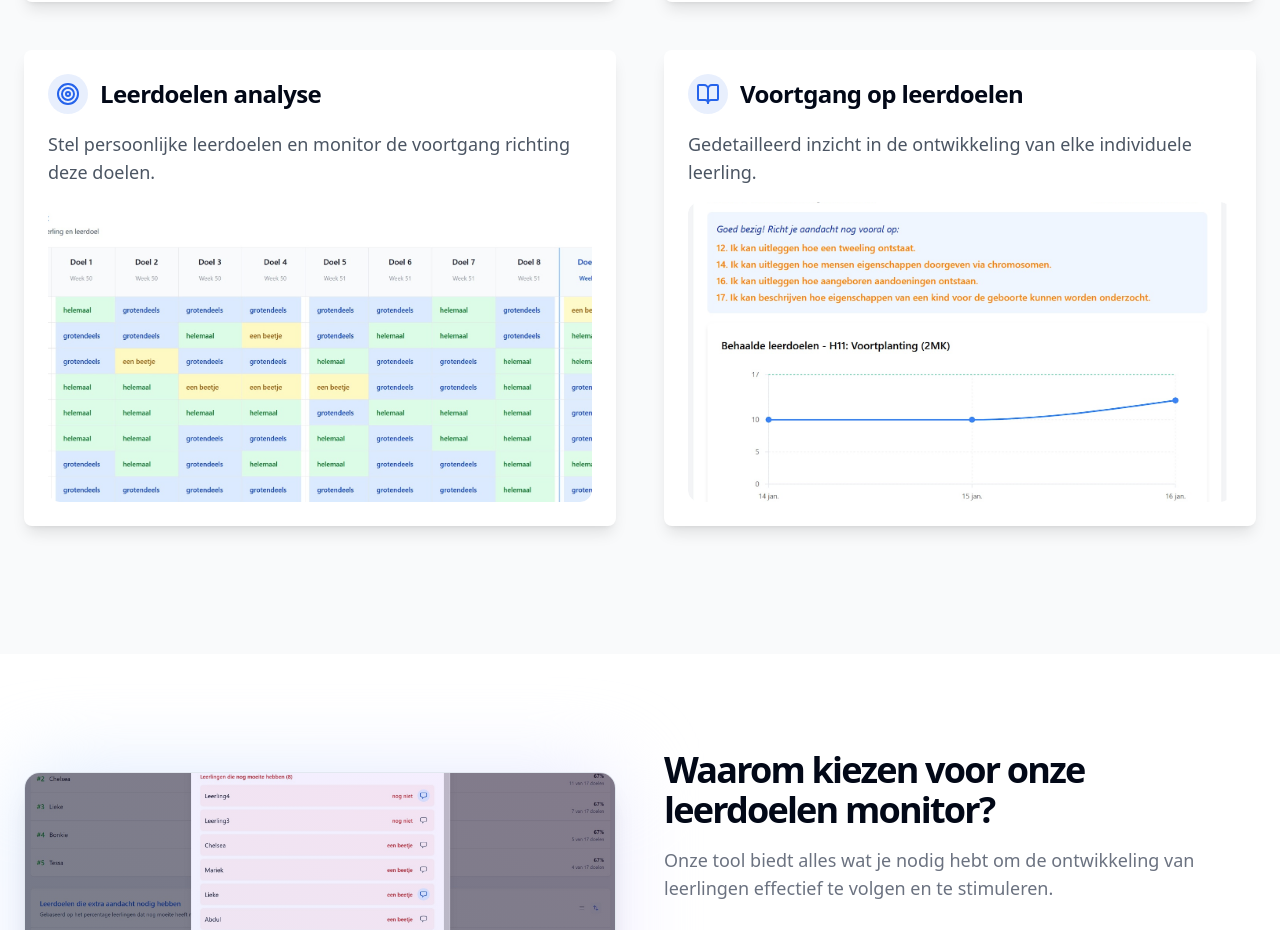
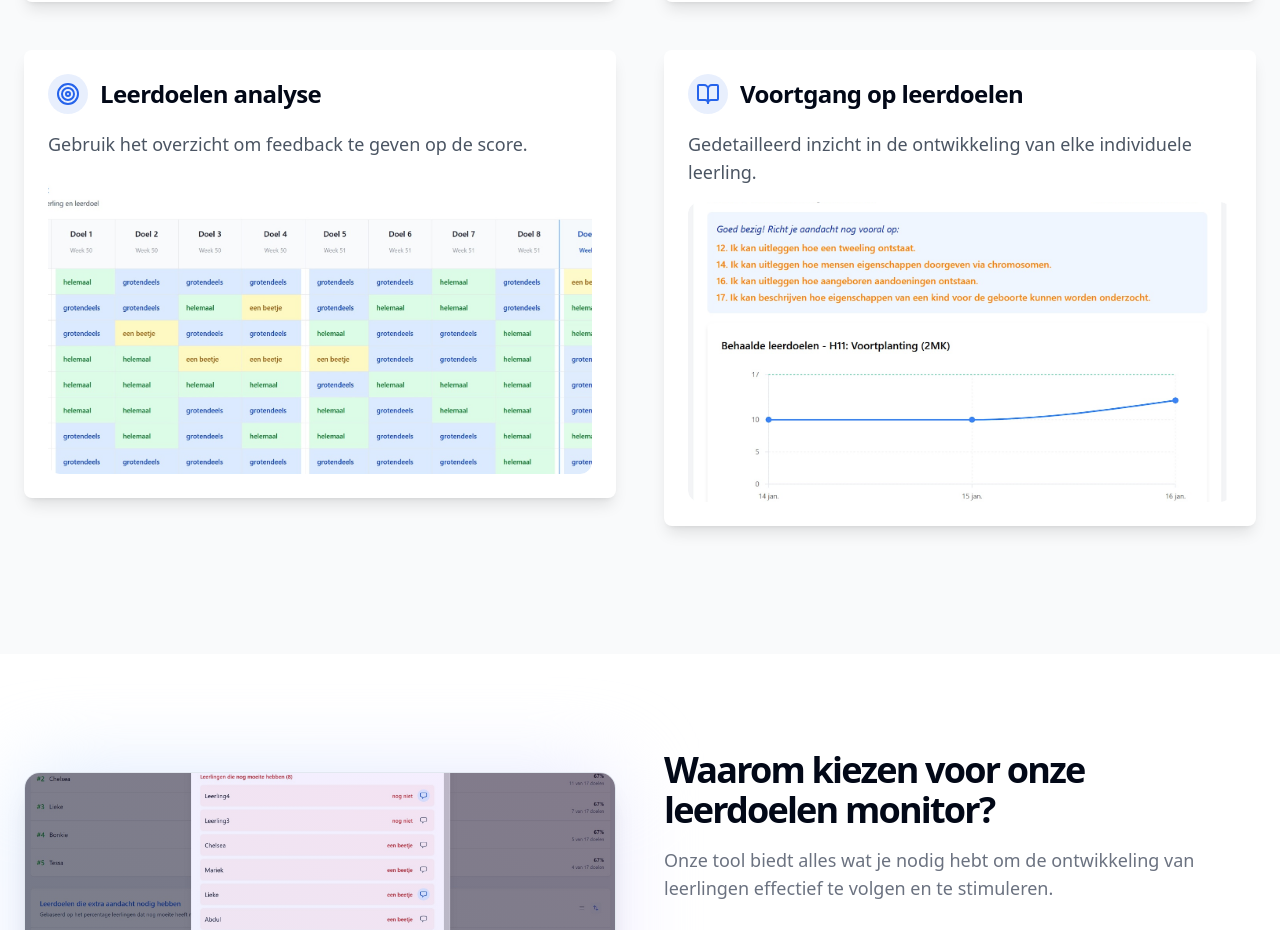
Before and after one commit to tristanmerlijn/leerdoelenmonitor, a React (Vite) app: page / in a window 1280 px wide. Shown: the part 1482-2412 px from the top of the page. Built offline with nearby package versions, Linux system fonts and the light colour scheme.

Commit message:
Update leerdoel analyse image description
Update the description of the "Leerdoel analyse" image in the Features component to reflect the new functionality.

```diff
--- a/src/components/Features.tsx
+++ b/src/components/Features.tsx
@@ -27,7 +27,7 @@ export function Features() {
     {
       icon: Target,
       title: "Leerdoelen analyse",
-      description: "Stel persoonlijke leerdoelen en monitor de voortgang richting deze doelen.",
+      description: "Gebruik het overzicht om feedback te geven op de score.",
       image: "/lovable-uploads/501b644d-12cc-4fd5-a80b-0d1632abc9f3.png"
     },
     {
```
